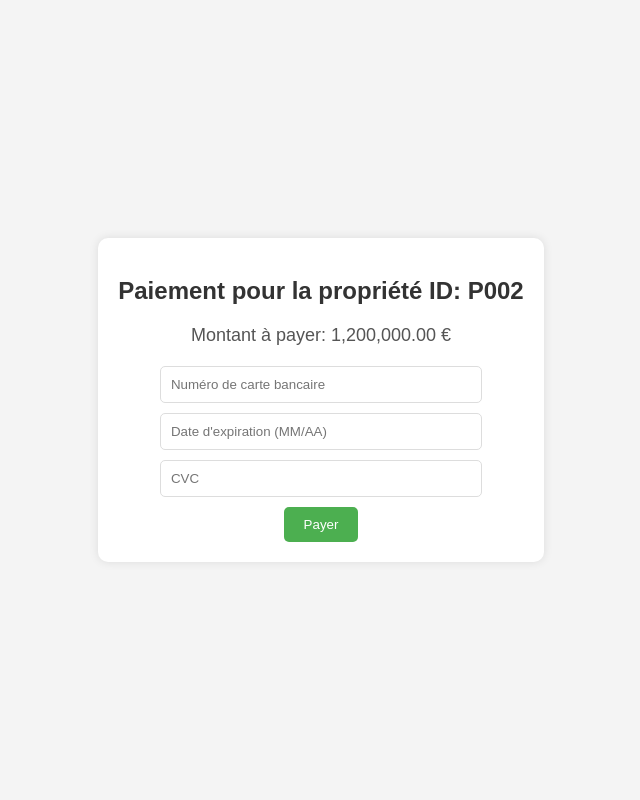
After one commit to Blazarothe/ING2_IMO, a PHP site: the page made by rdv/paiement.php in a window 1280 px wide. The commit adds this page. Shown: the whole page, without its empty margins (319-959 px from the left). Run offline with PHP 8.4, Linux system fonts and the light colour scheme; a user stored in the database is signed in; data comes from the database, SQL or seed files in the repository.

Commit message:
Add files via upload

```diff
--- /dev/null
+++ b/rdv/paiement.php
@@ -0,0 +1,117 @@
+<?php
+session_start();
+include_once "config.php";
+
+// Vérifier si l'utilisateur est connecté et est un client
+if (!isset($_SESSION['user_id']) || $_SESSION['type_utilisateur'] !== 'client') {
+    header("Location: login.php");
+    exit();
+}
+
+// Récupérer l'ID de la propriété depuis les paramètres de l'URL
+$proprieteId = isset($_GET['propriete_id']) ? $_GET['propriete_id'] : '';
+
+// Vérifier que l'ID de la propriété est présent
+if (!$proprieteId) {
+    echo "ID de propriété manquant.";
+    exit();
+}
+
+// Récupérer les informations de la propriété depuis la base de données
+$sql = "SELECT * FROM Proprietes WHERE propriete_id = ?";
+$stmt = $conn->prepare($sql);
+$stmt->bind_param("s", $proprieteId);
+$stmt->execute();
+$result = $stmt->get_result();
+
+// Vérifier que la propriété existe
+if ($result->num_rows > 0) {
+    $property = $result->fetch_assoc();
+    $prix = $property['prix'];
+} else {
+    echo "Propriété non trouvée.";
+    exit();
+}
+
+$conn->close();
+?>
+
+<!DOCTYPE html>
+<html lang="fr">
+<head>
+    <meta charset="UTF-8">
+    <meta name="viewport" content="width=device-width, initial-scale=1.0">
+    <title>Paiement - Omnes Immobilier</title>
+    <style>
+        body {
+            font-family: Arial, sans-serif;
+            margin: 0;
+            padding: 0;
+            background-color: #f4f4f4;
+            display: flex;
+            flex-direction: column;
+            justify-content: center;
+            align-items: center;
+            height: 100vh;
+        }
+        .container {
+            text-align: center;
+            background-color: #fff;
+            padding: 20px;
+            border-radius: 10px;
+            box-shadow: 0 0 10px rgba(0, 0, 0, 0.1);
+        }
+        .container h2 {
+            color: #333;
+            margin-bottom: 20px;
+        }
+        .container p {
+            font-size: 18px;
+            color: #555;
+            margin-bottom: 20px;
+        }
+        .container form {
+            display: flex;
+            flex-direction: column;
+            align-items: center;
+        }
+        .container form input {
+            padding: 10px;
+            margin-bottom: 10px;
+            border: 1px solid #ddd;
+            border-radius: 5px;
+            width: 100%;
+            max-width: 300px;
+        }
+        .container form button {
+            padding: 10px 20px;
+            background-color: #4CAF50;
+            color: #fff;
+            border: none;
+            border-radius: 5px;
+            cursor: pointer;
+        }
+        .container form button:hover {
+            background-color: #45a049;
+        }
+        .message {
+            font-size: 18px;
+            color: red;
+        }
+    </style>
+</head>
+<body>
+    <div class="container">
+        <h2>Paiement pour la propriété ID: <?= htmlspecialchars($proprieteId) ?></h2>
+        <p>Montant à payer: <?= number_format($prix, 2) ?> €</p>
+        <form method="post" action="process_paiement.php">
+            <input type="hidden" name="property_id" value="<?= htmlspecialchars($proprieteId) ?>">
+            <input type="hidden" name="prix" value="<?= htmlspecialchars($prix) ?>">
+            <input type="text" name="card_number" placeholder="Numéro de carte bancaire" required>
+            <input type="text" name="card_expiry" placeholder="Date d'expiration (MM/AA)" required>
+            <input type="text" name="card_cvc" placeholder="CVC" required>
+            <button type="submit">Payer</button>
+        </form>
+    </div>
+</body>
+</html>
--- a/rdv/tout_parcourir.php
+++ b/rdv/tout_parcourir.php
@@ -188,7 +188,7 @@ $conn->close();
                         <p>Prix: <?= number_format($property['prix'], 2) ?> €</p>
                         <p>Agent ID: <?= htmlspecialchars($property['agent_id']) ?></p>
                         <a href="agent_profile.php?agent_id=<?= htmlspecialchars($property['agent_id']) ?>" class="btn">Voir le profil de l'agent</a>
-                        <a href="paiement.php?propriete_id=<?= htmlspecialchars($property['propriete_id']) ?>" class="btn">Acheter</a>
+                        <a href="paiement.php?propriete_id=<?= htmlspecialchars($property['propriete_id']) ?>&prix=<?= htmlspecialchars($property['prix']) ?>" class="btn">Acheter</a>
                     </div>
                 <?php endforeach; ?>
             <?php else: ?>
```
Also changed, not shown: rdv/confirmation_paiement.php (added, +74 -0 lines), rdv/process_paiement.php (added, +113 -0 lines).
